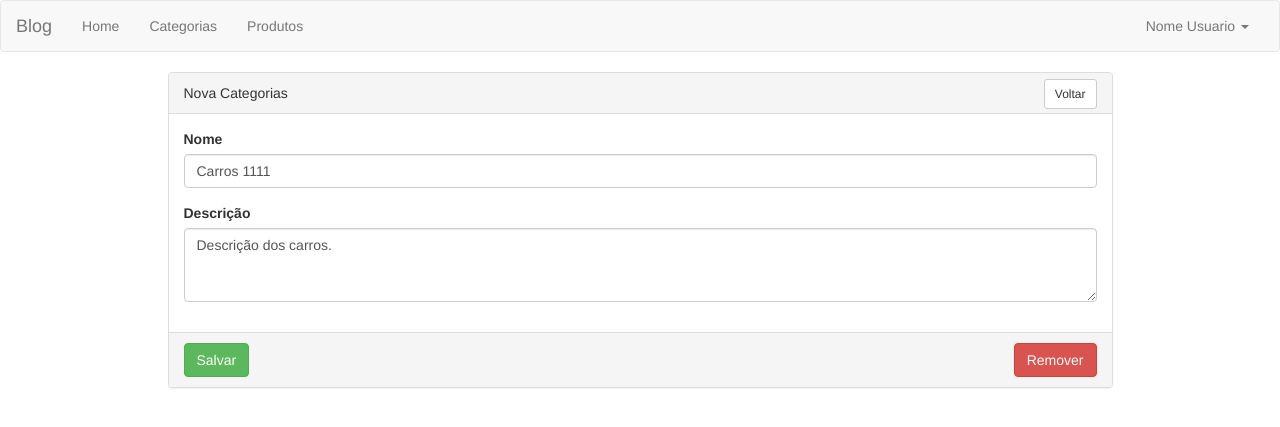
After one commit to roberzguerra/django_flexxo, a Django app: page /blog/categorias/1 in a window 1280 px wide. The commit adds this page. Shown: the top 427 px of the page. Run offline with Django 3.2, Linux system fonts and the light colour scheme; data comes from the database, SQL or seed files in the repository; both versions use the stored data as it was after the commit; some libraries are stand-ins or nearby versions.

Commit message:
Crud basico das Categorias.

```diff
--- /dev/null
+++ b/blog/forms.py
@@ -0,0 +1,21 @@
+#-*- coding: utf-8 -*-
+from django import forms
+
+from blog.models import Category
+
+#6 - ModelForm completo
+class CategoryForm(forms.ModelForm):
+
+    #created_at = forms.CharField(label='Cadastrado em', widget=forms.TextInput(attrs={'readonly': True}))
+
+    class Meta:
+        model = Category
+        fields = '__all__'
+        #exclude = ('created_at', 'updated_at')
+
+    def clean(self):
+        super(CategoryForm, self).clean()
+
+        if not self.cleaned_data.get('name') and not self.cleaned_data.get('description'):
+            raise forms.ValidationError("Informe nome e descrição.")
+        return self.cleaned_data
--- /dev/null
+++ b/blog/templates/form.html
@@ -0,0 +1,78 @@
+{% extends "core/core.html" %}
+
+{% block scripts_head %}
+<style type="text/css">
+    .container .panel-heading .btn-back {
+        float: right;
+        margin: -4px 0 0 0;
+    }
+
+    .panel .panel-footer .btn-delete {
+        float: right;
+    }
+</style>
+{% endblock scripts_head %}
+
+{% block content %}
+    <div class="container">
+        <div class="row">
+            <div class="col-md-10 col-md-offset-1">
+                <div class="panel panel-default">
+                    <div class="panel-heading">
+                        Nova Categorias
+                        <a class="btn btn-default btn-sm btn-back" href="{% url 'blog-category-list' %}">Voltar</a>
+                    </div>
+
+                    <div class="panel-body">
+                         <form action="{{ form_url }}" method="POST" id="form-category">
+                            {% csrf_token %}
+                            <div class="form-group">
+                                <label for="input-name">Nome</label>
+                                <input type="text" class="form-control" id="input-name" name="name" placeholder="Nome" value="{{ form.name.value }}">
+                                <div class="text-danger">{{form.errors.name|striptags }}</div>
+                            </div>
+                            <div class="form-group">
+                                <label for="text-description">Descrição</label>
+                                <textarea id="text-description" class="form-control" rows="3" name="description">{{ form.description.value }}</textarea>
+                                <div class="text-danger">{{form.errors.description|striptags }}</div>
+                            </div>
+
+                            {% comment %} {{form.as_p}} {% endcomment %}
+                            {% comment %} {{form.as_table}} {% endcomment %}
+                        </form>
+                        {% comment %}
+                        <form action="{% url 'blog-category-new' %}" method="POST" id="form-category">
+                            {% csrf_token %}
+                            <div class="form-group">
+                                <label for="input-name">Nome</label>
+                                <input type="text" class="form-control" id="input-name" name="name" placeholder="Nome">
+                            </div>
+                            <div class="form-group">
+                                <label for="text-description">Descrição</label>
+                                <textarea id="text-description" class="form-control" rows="3" name="description"></textarea>
+                            </div>
+                        </form>
+                        {% endcomment %}
+                        <form id="form-category-delete" action="{% url 'blog-category-delete' %}" method="POST">
+                            {% csrf_token %}
+                            <input type="hidden" name="id" value="{{ category.pk }}" />
+                        </form>
+                    </div>
+                    <div class="panel-footer">
+                        <button type="submit" form="form-category" class="btn btn-success btn-save">Salvar</a>
+                        <button type="submit" form="form-category-delete" class="btn btn-danger btn-delete">Remover</a>
+                    </div>
+                </div>
+            </div>
+        </div>
+    </div>
+
+    {% comment %}
+    {# Para debugar #}
+    <pre>
+        {% filter force_escape %}
+            {% debug form %}
+        {% endfilter %}
+    </pre>
+     {% endcomment %}
+{% endblock content %}
--- a/blog/templates/list.html
+++ b/blog/templates/list.html
@@ -34,8 +34,8 @@
                                         <td>{{ category.description }}</td>
                                         <td>{{ category.created_at|date:'d/m/Y' }}</td>
                                         <td>
-                                            <button class="btn btn-default">Editar</button>
-                                            <button class="btn btn-danger">Deletar</button>
+                                            <a class="btn btn-default" href="{% url 'blog-category-edit' category.id %}">Editar</button>
+                                            {% comment %} <button class="btn btn-danger">Deletar</button> {% endcomment %}
                                     </tr>
                                 {% endfor %}
                             </tbody>
--- a/blog/templates/new.html
+++ b/blog/templates/view.html
@@ -15,7 +15,7 @@
             <div class="col-md-10 col-md-offset-1">
                 <div class="panel panel-default">
                     <div class="panel-heading">
-                        Nova Categorias
+                        {{ title }}
                         <a class="btn btn-default btn-sm btn-back" href="{% url 'blog-category-list' %}">Voltar</a>
                     </div>
 
--- a/blog/views.py
+++ b/blog/views.py
@@ -1,10 +1,13 @@
 # -*- coding: utf-8 -*-
-from django.shortcuts import get_object_or_404, render, redirect
+from django.shortcuts import get_object_or_404, render, redirect, reverse
+from django.contrib import messages
 from blog.models import Category
+from blog.forms import CategoryForm
 
 def list(request):
-    #question = get_object_or_404(Question, pk=question_id)
-
+    """
+    Metodo para listagem de todas as categorias.
+    """
     categories = Category.objects.all()
 
 
@@ -18,17 +21,70 @@ def list(request):
     # utilizando o template do proprio diretorio templates do app blog
     return render(request, 'list.html', {'categories': categories})
 
+
 def new(request):
+    """
+    Metodo para abrir a pagina de cadastro.
+    E cadastrar
+    """
+    form_url = reverse('blog-category-new')
+    form = None
+    if request.POST:
+
+        form = CategoryForm(request.POST)
+        if form.is_valid():
+
+            category = form.save()
+            return redirect('blog-category-list')
+
+    #else:
+        #form = CategoryForm()
+    return render(request, 'form.html', {'form': form})
+
+def edit(request, id):
+    """
+    Metodo utilizado para editar/alterar o
+    """
+    # Busca normal do registro:
+    #category = Category.objects.get(pk=id);
+
+    # Busca com exception 404, se nao encontrar exibe erro 404
+    category = get_object_or_404(Category, pk=id)
+    form = CategoryForm(None, instance=category)
 
     if request.POST:
-        post = request.POST
-        category = Category.objects.create(name=post.get('name'), description=post.get('description'))
-        return redirect('blog-category-list')
 
-    return render(request, 'new.html', {})
+        form = CategoryForm(request.POST, instance=category)
+
+        if form.is_valid():
+
+            category = form.save()
+            return redirect('blog-category-list')
+
+    form_url = reverse('blog-category-edit', args=(category.id, ))
+
+    return render(request, 'form.html', {'category': category, 'form': form, 'form_url': form_url})
 
 
+def delete(request):
 
+    category = get_object_or_404(Category, pk=request.POST.get('id'))
+    if category:
+        category.delete()
+
+    return redirect('blog-category-list')
+
+# def new(request):
+#     """
+#     Metodo para abrir a pagina de cadastro.
+#     E cadastrar
+#     """
+#     if request.POST:
+#         post = request.POST
+#         category = Category.objects.create(name=post.get('name'), description=post.get('description'))
+#         return redirect('blog-category-list')
+
+#     return render(request, 'new.html', {})
 
 # Utilizando metodos separados para exibir a pagina de cadastro e cadastrar efetivamente:
 # def new(request):
--- a/django_flexxo/urls.py
+++ b/django_flexxo/urls.py
@@ -25,4 +25,7 @@ urlpatterns = [
     path('blog/categorias/novo', blog_views.new, name='blog-category-new'),
     #path('blog/categorias/salvar', blog_views.save, name='blog-category-save'),
 
+    path('blog/categorias/<int:id>', blog_views.edit, name='blog-category-edit'),
+    path('blog/categorias/remover', blog_views.delete, name='blog-category-delete'),
+
 ]
```
Also changed, not shown: db.sqlite3.
